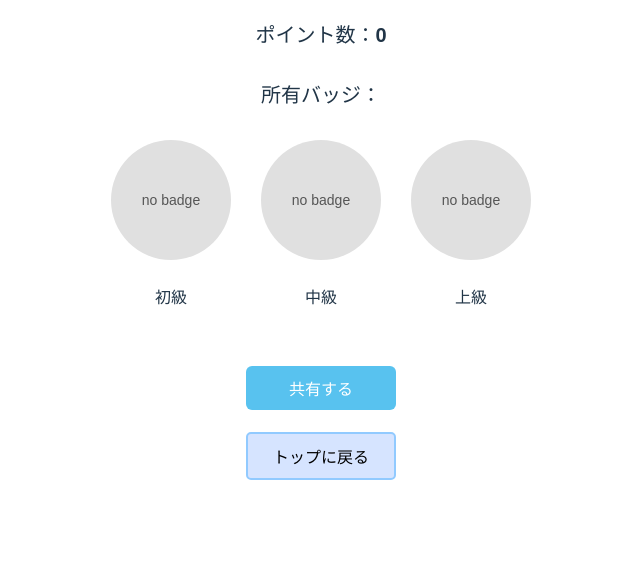
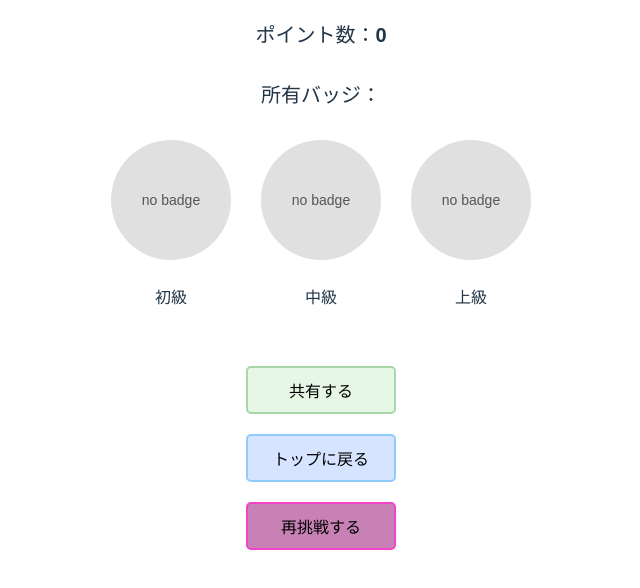
Before and after one commit to DTC-FukuchiYuka/FrontEnd_WebAPISite, a React (Vite) app in the folder dog-quiz/: page /my-rank in a window 1280 px wide. Shown: the top 588 px of the page, without its empty margins (319-959 px from the left). Built offline with nearby package versions, Linux system fonts and the light colour scheme.

Commit message:
ボタン部分修正

```diff
--- a/dog-quiz/src/features/myRank/pages/MyRank.tsx
+++ b/dog-quiz/src/features/myRank/pages/MyRank.tsx
@@ -95,6 +95,9 @@ const MyRank: React.FC = () => {
         <button className="back-button" onClick={() => navigate("/")}>
           トップに戻る
         </button>
+        <button className = "retry-button" onClick={() => {localStorage.setItem("point", "0"); navigate("/quiz"); }}>
+                再挑戦する
+        </button>
       </div>
     </div>
   );
--- a/dog-quiz/src/features/myRank/pages/myRank.css
+++ b/dog-quiz/src/features/myRank/pages/myRank.css
@@ -44,7 +44,8 @@
 }
 
 .share-button,
-.back-button {
+.back-button,
+.retry-button {
   width: 150px;
   margin-top: 10px;
   padding: 10px;
@@ -74,6 +75,16 @@
   color: white;
 }
 
+.retry-button {
+  background-color: #c781b4;
+  border-color: #f443ca;
+}
+
+.retry-button:hover {
+  background-color: #f443ca;
+  color: #c781b4;
+}
+
 .badge-image {
   width: 120px;
   object-fit: contain;
--- a/dog-quiz/src/features/result/result.css
+++ b/dog-quiz/src/features/result/result.css
@@ -97,34 +97,49 @@
 
 .button-container {
   display: flex;
-  gap: 12px;
-  justify-content: center;
-  margin-top: 20px;
+  flex-direction: column; /* 縦並びにする */
+  align-items: center; /* 中央揃え */
+  gap: 10px; /* ボタン間の余白 */
+}
+
+.share-button,
+.back-button,
+.retry-button {
+  width: 150px;
+  margin-top: 10px;
+  padding: 10px;
+  font-size: 16px;
+  border: 2px solid transparent;
+  border-radius: 5px;
+  cursor: pointer;
 }
 
 .share-button {
-  background-color: #58c2ef;
-  color: #fff;
-  border: none;
-  padding: 10px 16px;
-  border-radius: 6px;
-  cursor: pointer;
+  background-color: #e6f7e6;
+  border-color: #a7d7a7;
+}
+
+.share-button:hover {
+  background-color: #a7d7a7;
+  color: white;
+}
+
+.back-button {
+  background-color: #d6e4ff;
+  border-color: #91caff;
+}
+
+.back-button:hover {
+  background-color: #91caff;
+  color: white;
 }
 
 .retry-button {
-  background-color: #58ef58;
-  color: #fff;
-  border: none;
-  padding: 10px 16px;
-  border-radius: 6px;
-  cursor: pointer;
+  background-color: #c781b4;
+  border-color: #f443ca;
 }
 
-.retry-button {
-  background-color: #b64d88;
-  color: #fff;
-  border: none;
-  padding: 10px 16px;
-  border-radius: 6px;
-  cursor: pointer;
+.retry-button:hover {
+  background-color: #f443ca;
+  color: #c781b4;
 }
```
